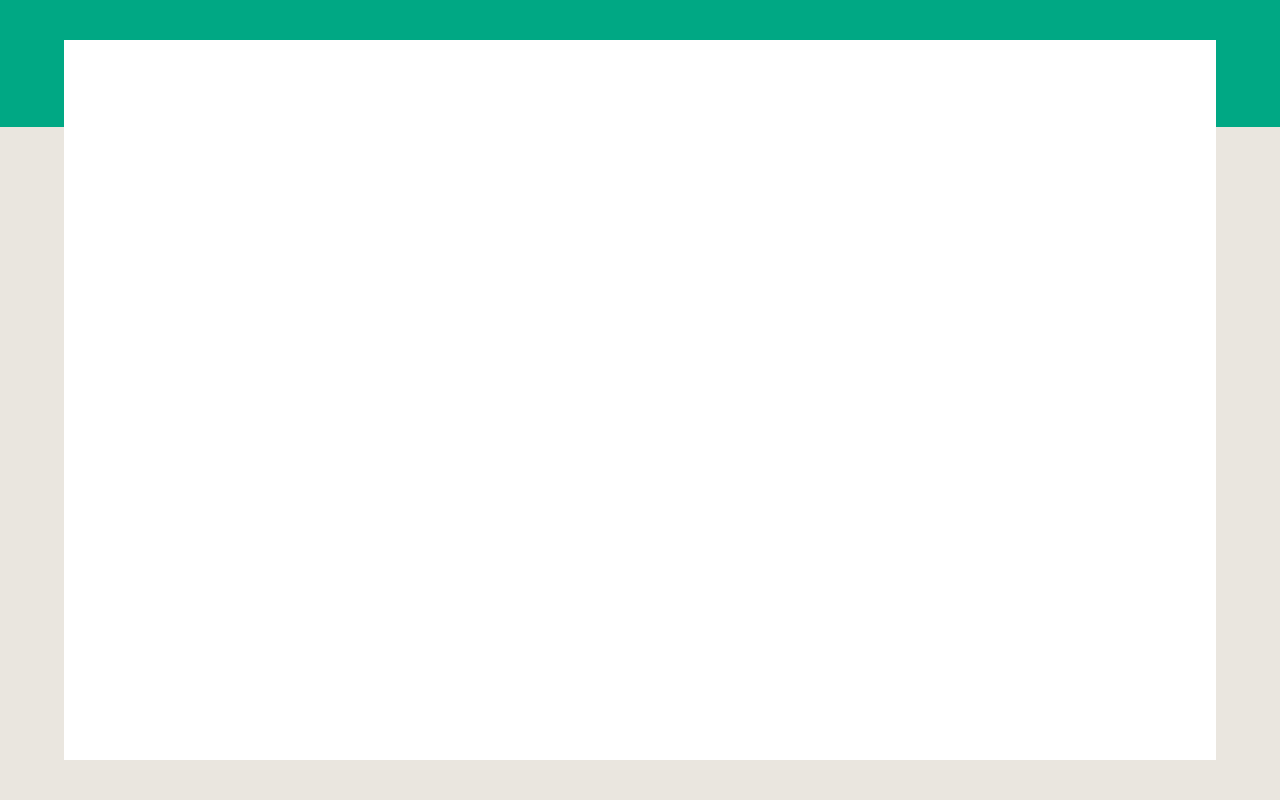
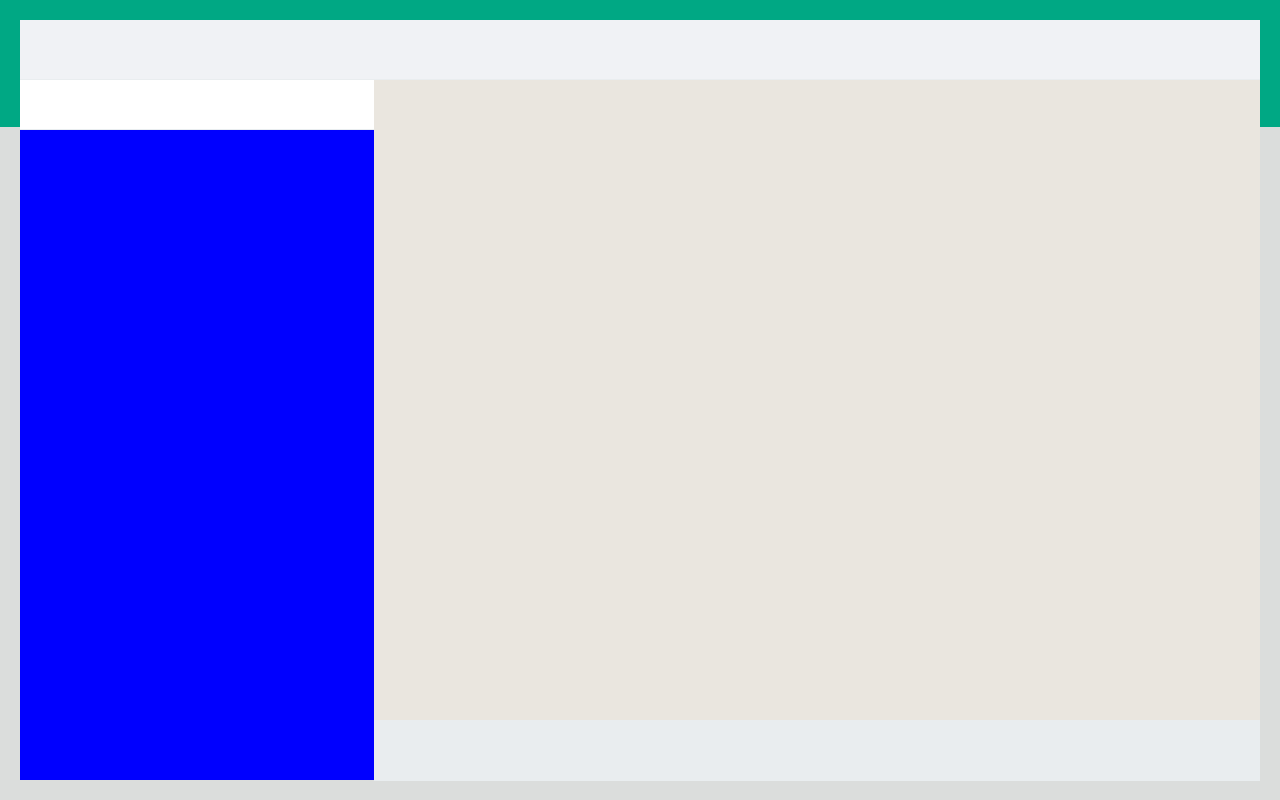
Before and after one commit to BadGuyGTX750/realtime-chatapp-FE, a React (Create React App) app: page /conversations in a window 1280 px wide. Built offline with nearby package versions, Linux system fonts and the light colour scheme.

Commit message:
massive improvements of ConversationPage layout

```diff
--- a/src/pages/ChatPage.css
+++ b/src/pages/ChatPage.css
@@ -1,12 +1,56 @@
 
 .conv-page-wrapper {
-  top: 50%;
-  left: 50%;
-  transform: translate(-50%, -50%);
+  top: 20px;
+  bottom: 20px;
+  left: 20px;
+  right: 20px;
   position: absolute;
-  min-width: 500px;
-  min-height: 500px;
-  width: 90%;
-  height: 90%;
+  min-height: 510px;
+  background-color: #ffffff;
+  display: flex;
+  flex-direction: row;
+}
+
+.conv-page-conv-list {
+  width: 40%;
+  min-width: 330px;
+  max-width: 480px;
+  height: 100%;
+  background-color: blue;
+}
+
+.conv-page-conv-list-header {
+  height: 59px;
+  border-bottom: 1px solid #e9edef;
+  background-color: #f0f2f5;
+}
+
+.conv-page-conv-list-search {
+  height: 49px;
+  border-bottom: 1px solid #e9edef;
   background-color: #ffffff;
 }
+
+.conv-page-conv-window {
+  width: 100%;
+  min-width: 420px;
+  height: 100%;
+  background-color: blueviolet;
+}
+
+.conv-page-conv-window-header {
+  height: 59px;
+  border-bottom: 1px solid #e9edef;
+  background-color: #f0f2f5;
+}
+
+.conv-page-conv-window-messages {
+  height: calc(100% - 120px);
+  border-bottom: 1px solid #e9edef;
+  background-color: #eae6df;
+}
+
+.conv-page-conv-window-type {
+  height: 60px;
+  background-color: #e9edef;
+}
--- a/src/pages/ChatPage.js
+++ b/src/pages/ChatPage.js
@@ -6,7 +6,28 @@ const ChatPage = () => {
     <div className="conv-page">
       <Navbar height="127px"/>
       <div className="conv-page-wrapper">
+        <div className="conv-page-conv-list">
+          <div className="conv-page-conv-list-header">
 
+          </div>
+          <div className="conv-page-conv-list-search">
+
+          </div>
+          <div clasName="conv-page-conv-list-conversations">
+
+          </div>
+        </div>
+        <div className="conv-page-conv-window">
+          <div className="conv-page-conv-window-header">
+
+          </div>
+          <div className="conv-page-conv-window-messages">
+
+          </div>
+          <div className="conv-page-conv-window-type">
+
+          </div>
+        </div>
       </div>
     </div>
   )
--- a/src/pages/LoginPage.css
+++ b/src/pages/LoginPage.css
@@ -6,7 +6,7 @@
 .app-root {
   width: 100vw;
   height: 100vh;
-  background-color: #eae6df;
+  background-color: #dbdddc;
 }
 
 .login-page-wrapper {
--- a/src/pages/RegisterPage.css
+++ b/src/pages/RegisterPage.css
@@ -1,13 +1,3 @@
-* {
-  margin: 0;
-  font-family: Helvetica;
-}
-
-.app-root {
-  width: 100vw;
-  height: 100vh;
-  background-color: #eae6df;
-}
 
 .register-page-wrapper {
   top: 0;
```
